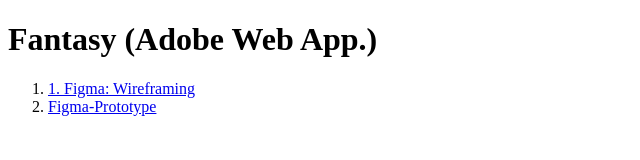
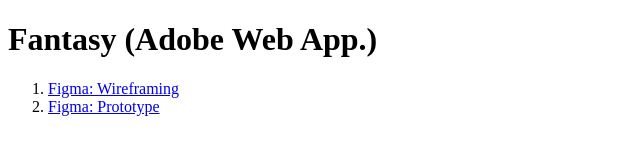
Before and after one commit to dannyg06/fantasy., a plain HTML site: page index.html in a window 1280 px wide. Shown: the full height of the page, 0-640 px from the left. Drawn offline with Linux system fonts and the light colour scheme.

Commit message:
Update index.html

```diff
--- a/index.html
+++ b/index.html
@@ -9,8 +9,8 @@
 <body>
     <h1>Fantasy (Adobe Web App.)</h1>
     <ol>
-        <li><a href="https://www.figma.com/design/D6C3qgHNxCXwkWhMGDBVrI/Figma-Wireframe-by-Danny-G.?node-id=0-1&node-type=canvas&t=5u9xhkm18TmdlE3q-0" target="_blank">1. Figma: Wireframing</li>
-        <li><a href="https://www.figma.com/design/sp2Q38fwLGjW5CII7XbbGV/A-noob's-guide-(Figma-Prototype)?node-id=0-1&t=xT6uYlSpzGLUbqQ3-1">Figma-Prototype</a></li>
+        <li><a href="https://www.figma.com/design/D6C3qgHNxCXwkWhMGDBVrI/Figma-Wireframe-by-Danny-G.?node-id=0-1&node-type=canvas&t=5u9xhkm18TmdlE3q-0" target="_blank">Figma: Wireframing</li>
+        <li><a href="https://www.figma.com/design/sp2Q38fwLGjW5CII7XbbGV/A-noob's-guide-(Figma-Prototype)?node-id=0-1&t=xT6uYlSpzGLUbqQ3-1">Figma: Prototype</a></li>
 
     </ol>
 </body>
```
